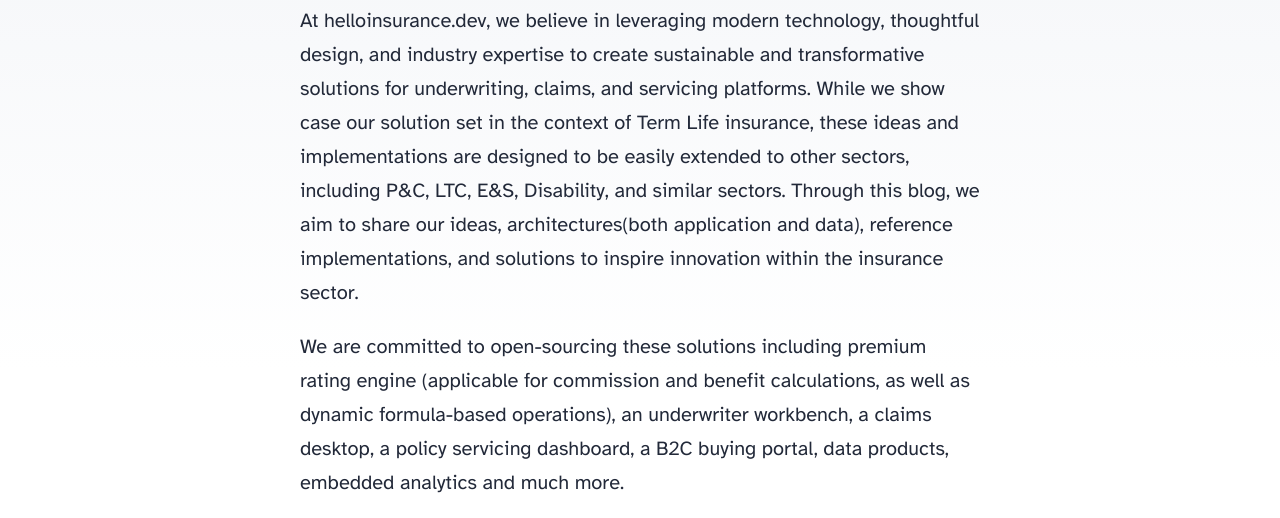
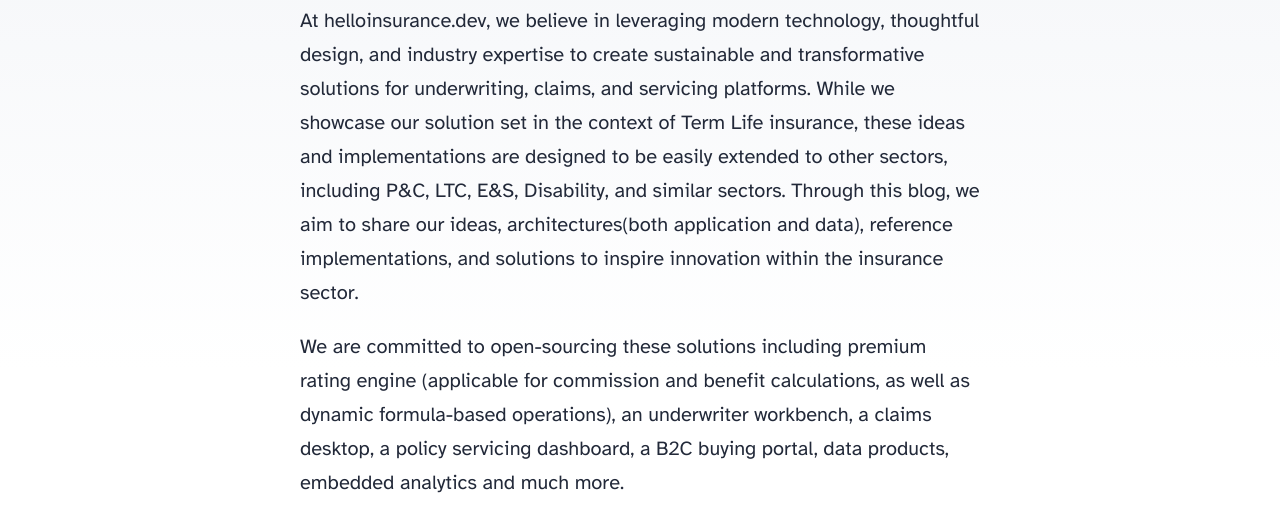
Before and after one commit to hello-insurance/blog-dev, an Astro site: page / in a window 1280 px wide. Shown: the part 230-748 px from the top of the page. Built offline with nearby package versions, Linux system fonts and the light colour scheme; Astro itself is replaced by a stand-in of ours.

Commit message:
removed space between showcase

```diff
--- a/src/pages/index.astro
+++ b/src/pages/index.astro
@@ -18,7 +18,7 @@
 				At helloinsurance.dev, we believe in leveraging modern technology, thoughtful design,
 				and industry expertise to create sustainable and transformative solutions for
 				underwriting, claims, and servicing platforms.
-				While we show case our solution set in the context of Term Life insurance,
+				While we showcase our solution set in the context of Term Life insurance,
 				these ideas and implementations are designed to be easily extended to other sectors,
 				including P&C, LTC, E&S, Disability, and similar sectors.
 				Through this blog, we aim to share our ideas, architectures(both application and data),
@@ -43,14 +43,6 @@
 				We hope you enjoy our content, find it valuable, learning together, sharing ideas and
 				contribute to transforming the industry together.
 			</p>
-			<!-- <p>Here are a few ideas on how to get started with the template:</p>
-			<ul>
-				<li>Edit this page in <code>src/pages/index.astro</code></li>
-				<li>Edit the site header items in <code>src/components/Header.astro</code></li>
-				<li>Add your name to the footer in <code>src/components/Footer.astro</code></li>
-				<li>Check out the included blog posts in <code>src/content/blog/</code></li>
-				<li>Customize the blog post page layout in <code>src/layouts/BlogPost.astro</code></li>
-			</ul> -->
 		</main>
 		<Footer />
 	</body>
```
